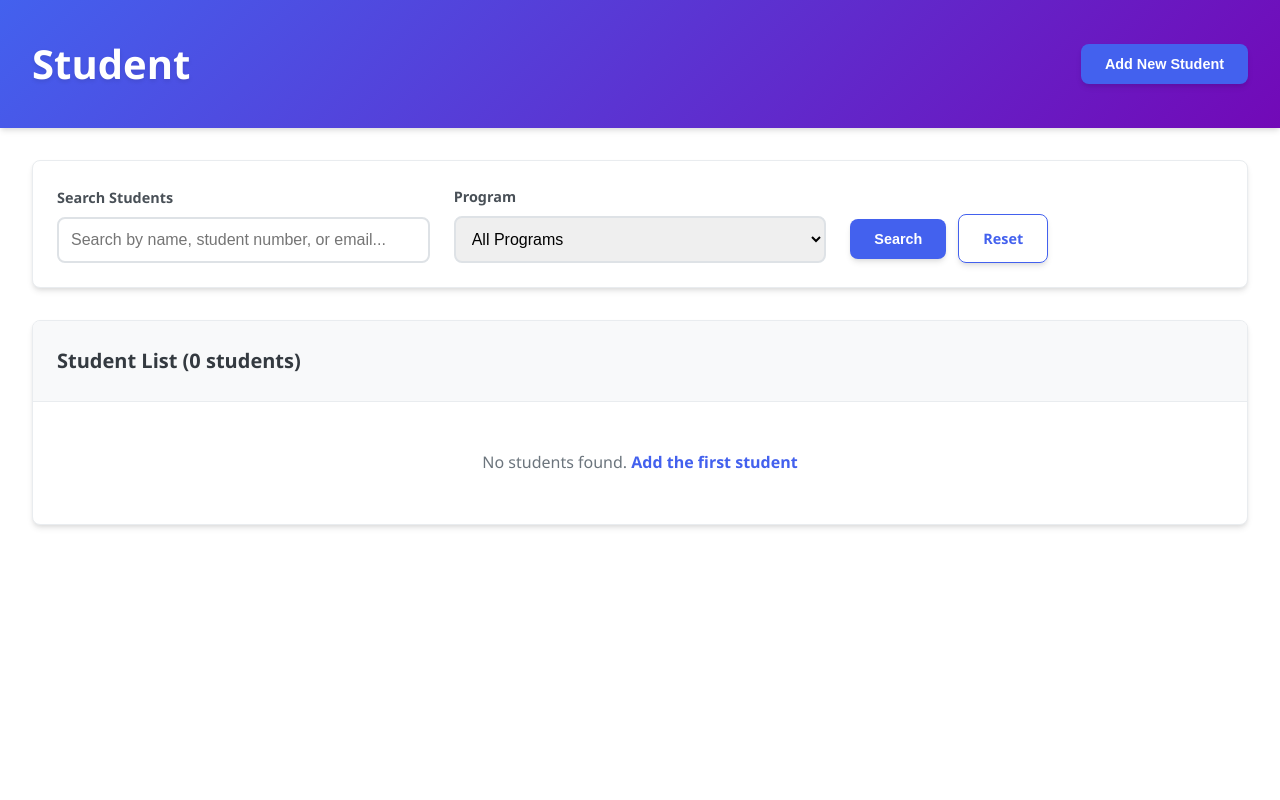
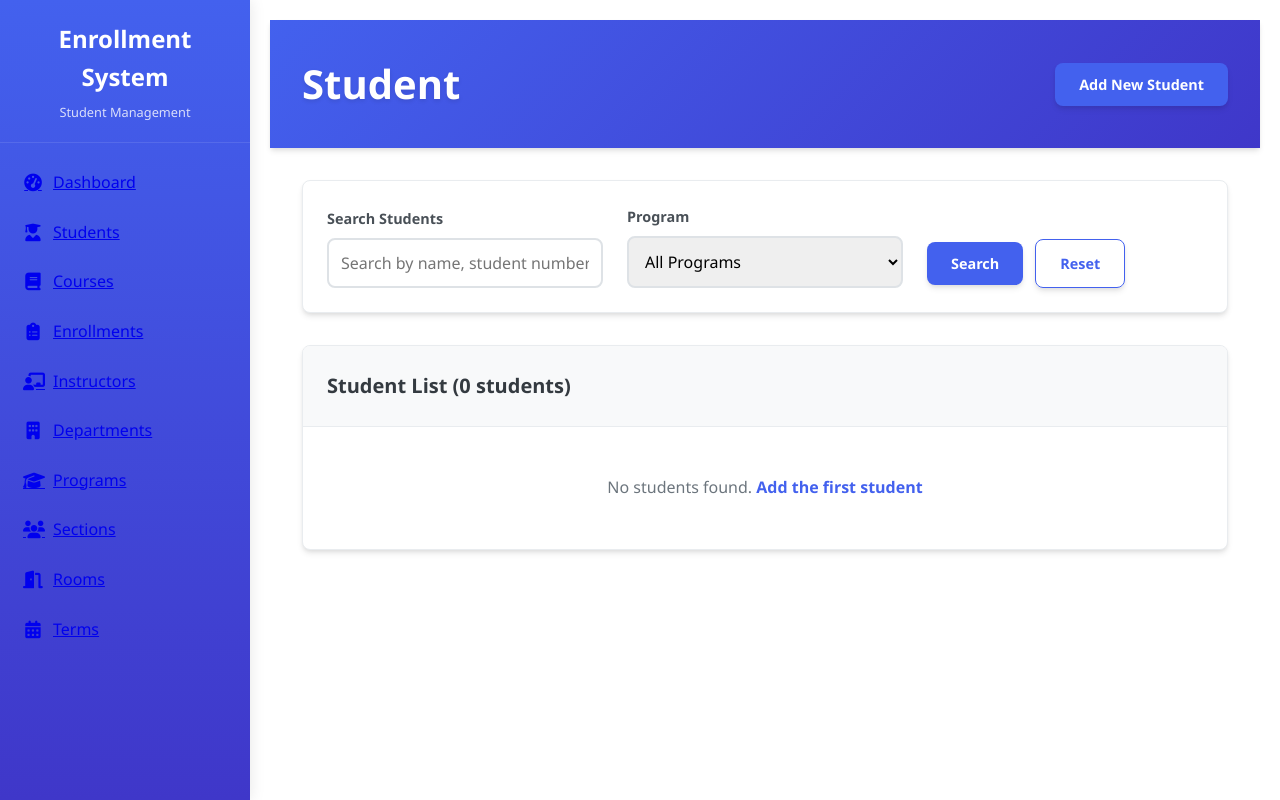
Before and after one commit to ynion-mabeamae/DBA_Student_Enrollment_System, a PHP site: page /student_enrollment_system/includes/student.php in a window 1280 px wide. Run offline with PHP 8.4, Linux system fonts and the light colour scheme; data that the repository does not hold is empty.

Commit message:
Add sidebar in student php file

```diff
--- a/student_enrollment_system/includes/student.php
+++ b/student_enrollment_system/includes/student.php
@@ -162,6 +162,8 @@ $programs = $conn->query("SELECT * FROM tblprogram ORDER BY program_name");
     <meta name="viewport" content="width=device-width, initial-scale=1.0">
     <title>Student</title>
     <link rel="stylesheet" href="../styles/student.css">
+    <link rel="stylesheet" href="https://cdnjs.cloudflare.com/ajax/libs/font-awesome/6.4.0/css/all.min.css">
+    <link rel="stylesheet" href="../styles/dashboard.css">
 </head>
 <body>
     <!-- Toast Notification Container -->
@@ -175,6 +177,56 @@ $programs = $conn->query("SELECT * FROM tblprogram ORDER BY program_name");
             unset($_SESSION['message_type']);
             ?>
         <?php endif; ?>
+    </div>
+
+    <!-- Sidebar -->
+    <div class="sidebar">
+        <div class="sidebar-header">
+            <h2>Enrollment System</h2>
+            <p>Student Management</p>
+        </div>
+        <div class="sidebar-menu">
+            <a href="dashboard.php" class="menu-item">
+                <i class="fas fa-tachometer-alt"></i>
+                <span>Dashboard</span>
+            </a>
+            <a href="student.php" class="menu-item" >
+                <i class="fas fa-user-graduate"></i>
+                <span>Students</span>
+            </a>
+            <a href="course.php" class="menu-item">
+                <i class="fas fa-book"></i>
+                <span>Courses</span>
+            </a>
+            <a href="enrollment.php" class="menu-item">
+                <i class="fas fa-clipboard-list"></i>
+                <span>Enrollments</span>
+            </a>
+            <a href="instructor.php" class="menu-item">
+                <i class="fas fa-chalkboard-teacher"></i>
+                <span>Instructors</span>
+            </a>
+            <a href="department.php" class="menu-item">
+                <i class="fas fa-building"></i>
+                <span>Departments</span>
+            </a>
+            <a href="program.php" class="menu-item">
+                <i class="fas fa-graduation-cap"></i>
+                <span>Programs</span>
+            </a>
+            <a href="section.php" class="menu-item">
+                <i class="fas fa-users"></i>
+                <span>Sections</span>
+            </a>
+            <a href="room.php" class="menu-item">
+                <i class="fas fa-door-open"></i>
+                <span>Rooms</span>
+            </a>
+            <a href="term.php" class="menu-item">
+                <i class="fas fa-calendar-alt"></i>
+                <span>Terms</span>
+            </a>
+        </div>
     </div>
 
     <div class="main-content">
```
